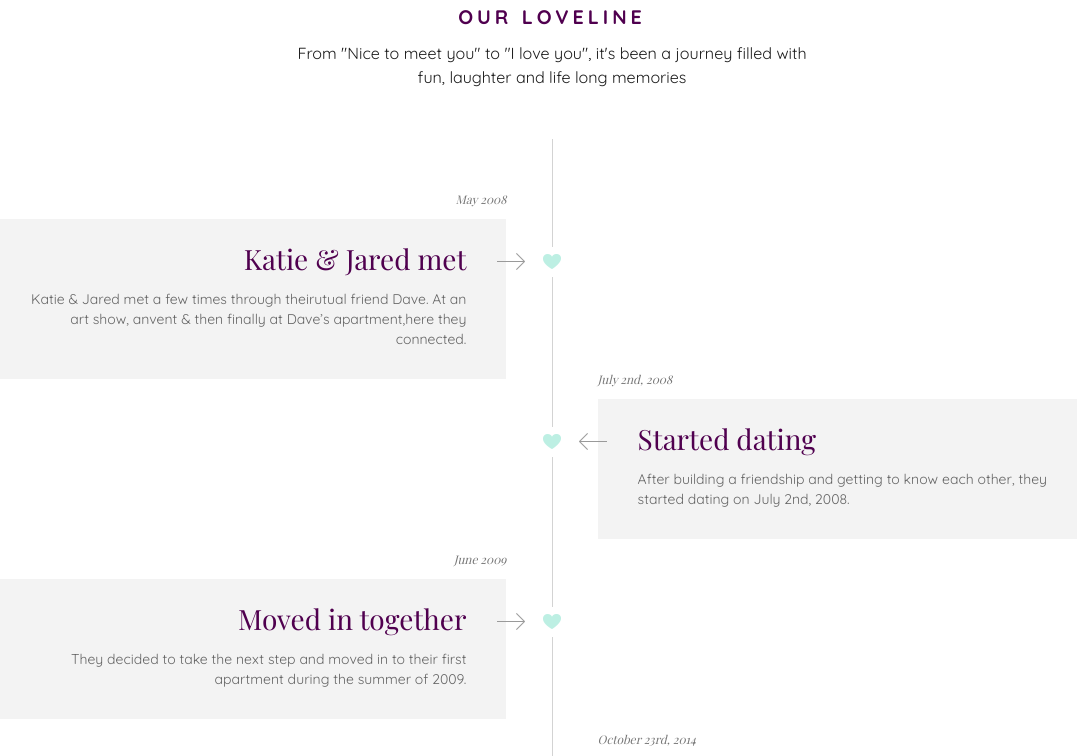
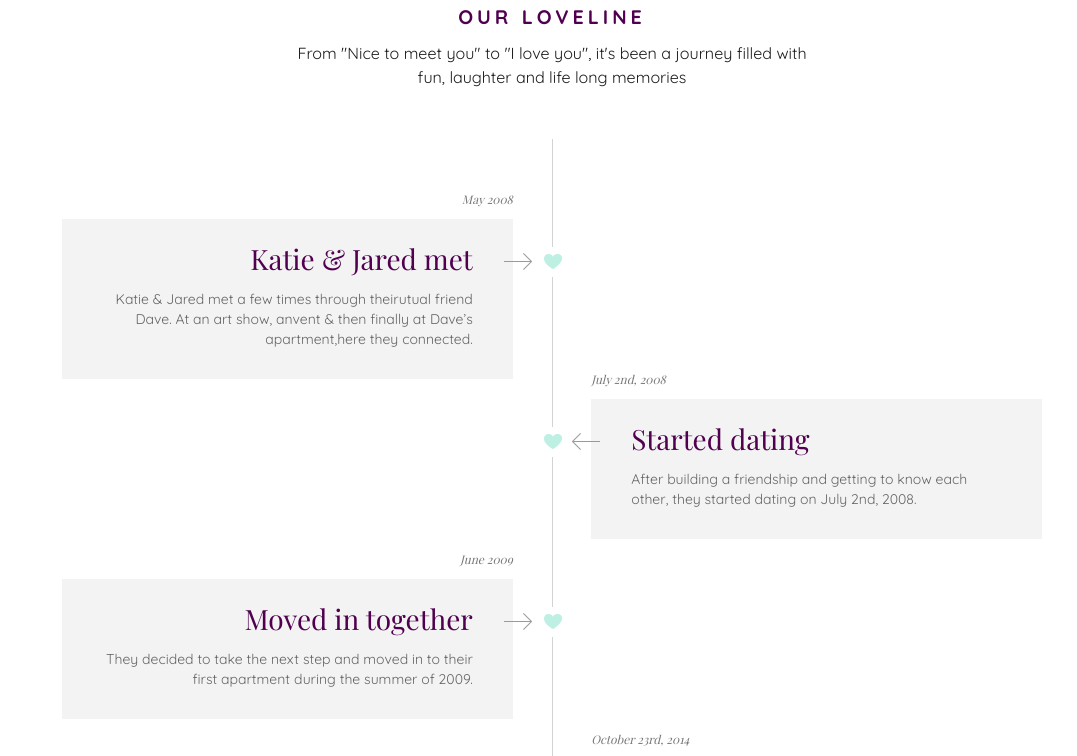
Before and after one commit to BryIsAZombie/katejared.github.com, a plain HTML site: page index.html in a window 1280 px wide. Shown: the part 751-1507 px from the top of the page, without its empty margins (88-1165 px from the left). Drawn offline with nearby package versions, Linux system fonts and the light colour scheme; a web font is replaced by a local one.

Commit message:
made loveline smaller

```diff
--- a/css/main.css
+++ b/css/main.css
@@ -93,7 +93,7 @@ section.grey {
 }
 
 .loveline-list {
-  padding-top: 80px;
+  padding: 80px 80px 0px 80px;
   background: url("../img/loveline-bottom-arrow.png") no-repeat 50.1% 100%;
 }
 
@@ -166,7 +166,7 @@ section.grey {
 
 .loveline > li > .loveline-badge {
   color: #fff;
-  width: 50px;
+  width: 18px;
   height: 30px;
   line-height: 26px;
   font-size: 1.4em;
@@ -174,7 +174,7 @@ section.grey {
   position: absolute;
   top: 28px;
   left: 50%;
-  margin-left: -25px;
+  margin-left: -8px;
   background-color: #ffffff;
   z-index: 100;
 }
@@ -259,6 +259,7 @@ section.grey {
 }
 @media (max-width: 767px) {
   ul.loveline-list {
+    padding: 80px 0 0 0;
     background: url("../img/loveline-bottom-arrow.png") no-repeat 8.5% 100%;
   }
   ul.loveline:before {
@@ -281,7 +282,7 @@ section.grey {
   }
 
   ul.loveline > li > .loveline-badge {
-    left: 15px;
+    left: 32px;
     margin-left: 0;
     top: 28px;
   }
```
